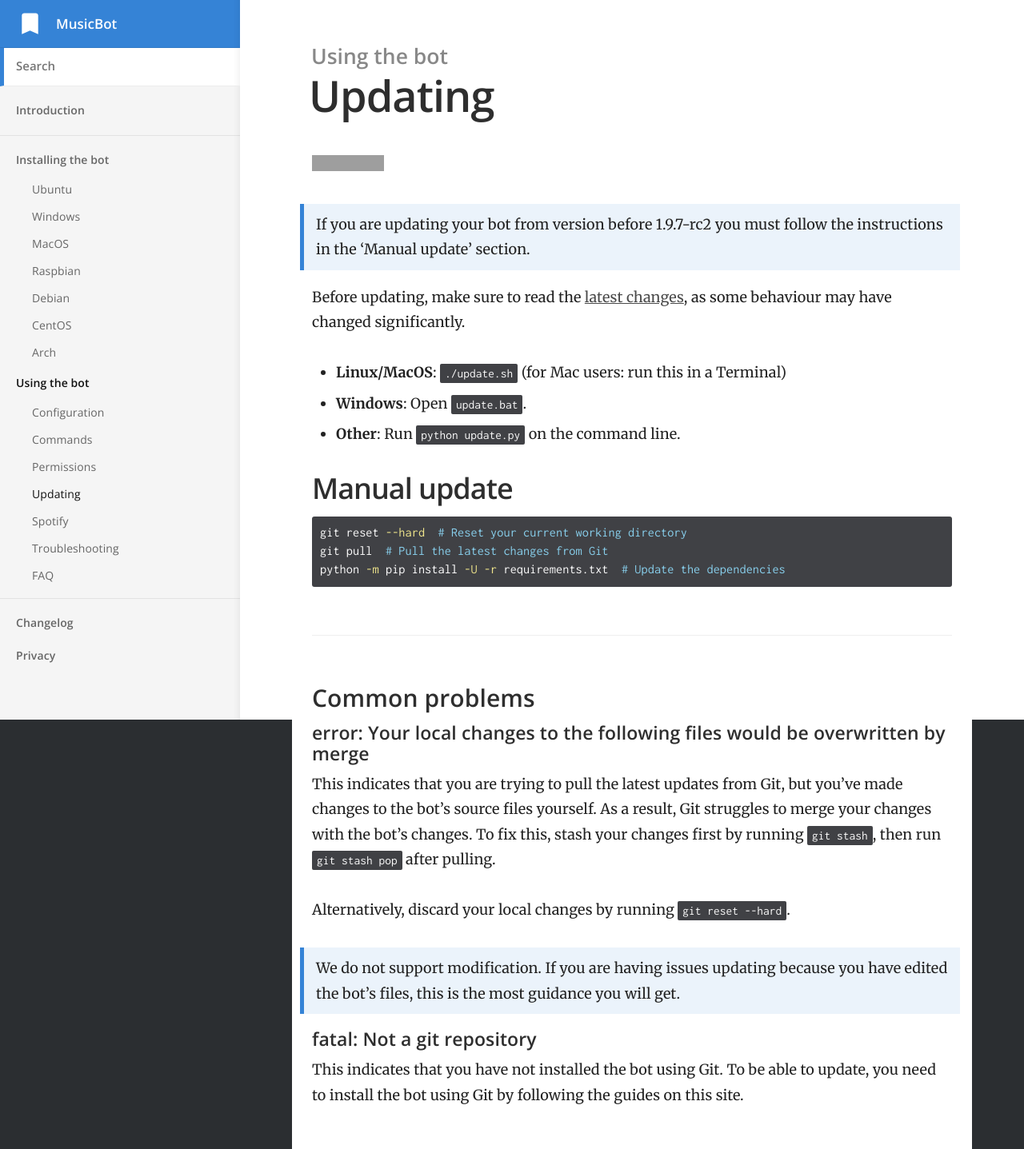
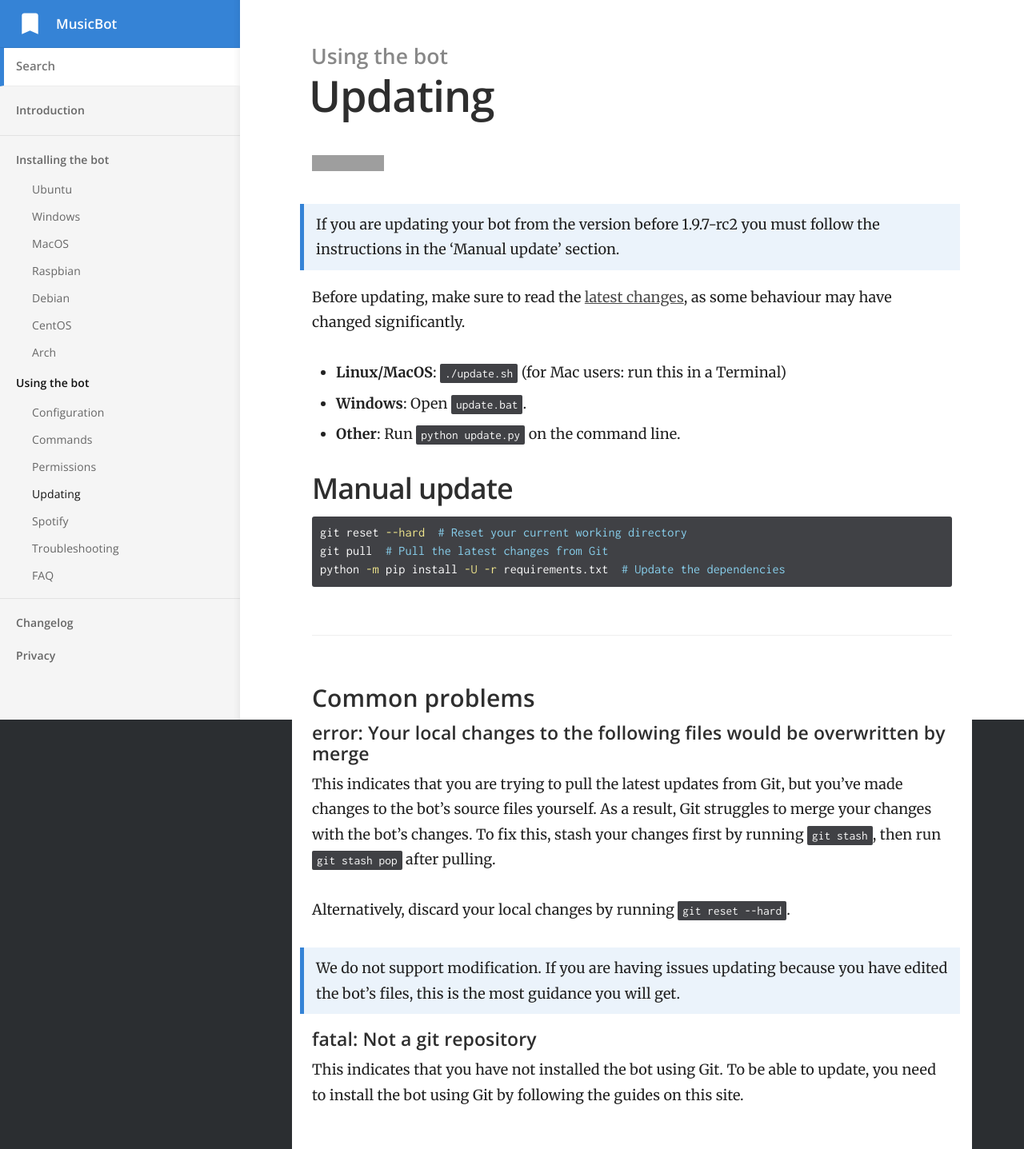
Before and after one commit to Just-Some-Bots/MusicBot, a Jekyll site: the page built from _docs/using/updating.md, in a window 1280 px wide. Shown: the whole page at 80% size. Built offline with Jekyll 4.4.1, drawn with Linux system fonts in a browser that asks for light colours; grey boxes are pictures that could not be loaded.

Commit message:
Because I now know that they exist [03]

```diff
--- a/_docs/using/updating.md
+++ b/_docs/using/updating.md
@@ -6,7 +6,7 @@ order: 4
 
 ![GitHub release](https://img.shields.io/github/release/Just-Some-Bots/MusicBot.svg?style=flat-square)
 
-> If you are updating your bot from version before 1.9.7-rc2 you must follow the instructions in the 'Manual update' section.
+> If you are updating your bot from the version before 1.9.7-rc2 you must follow the instructions in the 'Manual update' section.
 
 Before updating, make sure to read the [latest changes](/changelog), as some behaviour may have changed significantly.
 
```
